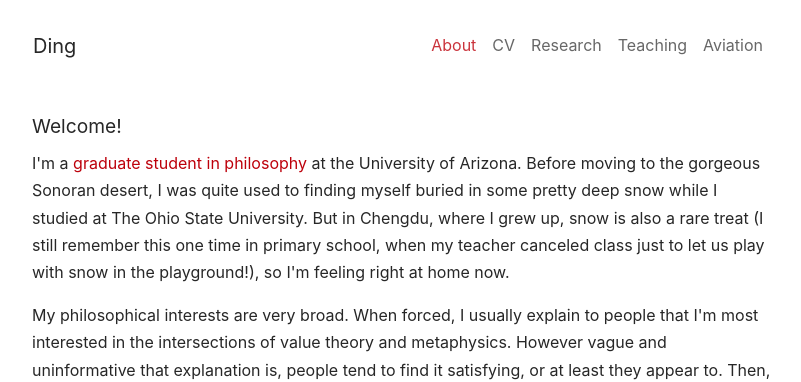
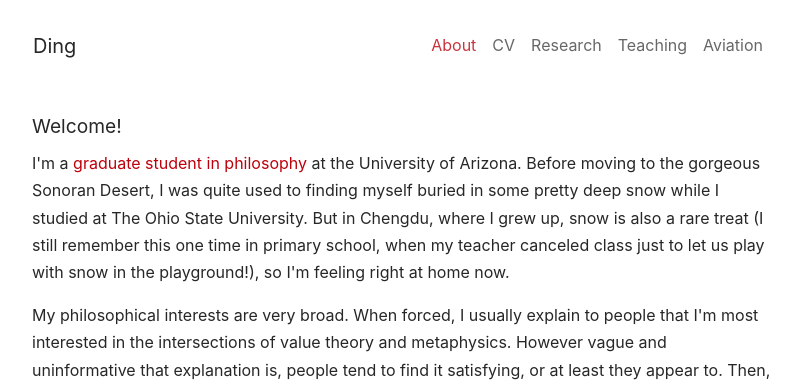
Before and after one commit to dingherself/dingherself.github.io, a Jekyll site: the page built from index.html, in a window 1280 px wide and 945 px high. Shown: the top 382 px of the window, without its empty margins (238-1039 px from the left). Built offline with Jekyll 4.4.1, drawn with Linux system fonts in a browser that asks for light colours; nearby versions of some CDN libraries.

Commit message:
another typo

```diff
--- a/index.html
+++ b/index.html
@@ -7,7 +7,7 @@ order: 1
 
 <h5 style="padding-top: 0.75rem">Welcome!</h5>
 
-<p>I'm a <a href="https://philosophy.arizona.edu/people/ding-zhiyuan-li">graduate student in philosophy</a> at the University of Arizona. Before moving to the gorgeous Sonoran desert, I was quite used to finding myself buried in some pretty deep snow while I studied at The Ohio State University. But in Chengdu, where I grew up, snow is also a rare treat (I still remember this one time in primary school, when my teacher canceled class just to let us play with snow in the playground!), so I'm feeling right at home now.</p>
+<p>I'm a <a href="https://philosophy.arizona.edu/people/ding-zhiyuan-li">graduate student in philosophy</a> at the University of Arizona. Before moving to the gorgeous Sonoran Desert, I was quite used to finding myself buried in some pretty deep snow while I studied at The Ohio State University. But in Chengdu, where I grew up, snow is also a rare treat (I still remember this one time in primary school, when my teacher canceled class just to let us play with snow in the playground!), so I'm feeling right at home now.</p>
 
 <p>My philosophical interests are very broad. When forced, I usually explain to people that I'm most interested in the intersections of value theory and metaphysics. However vague and uninformative that explanation is, people tend to find it satisfying, or at least they appear to. Then, so be it?</p>
 
```
